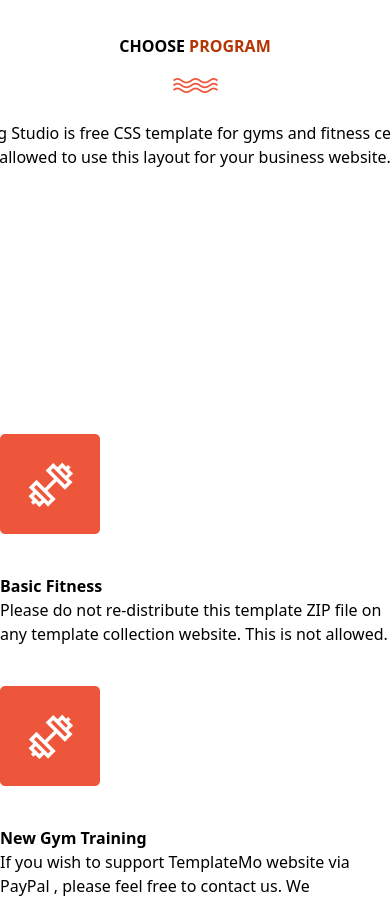
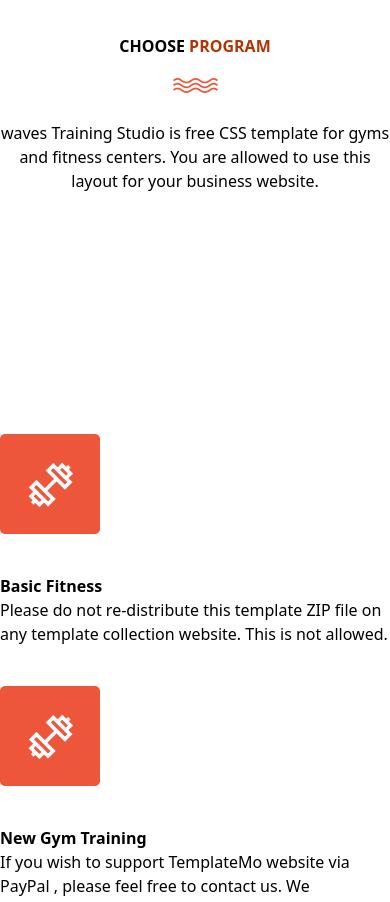
Before and after one commit to malcomowilla/gymLandingPage, a React (Vite) app: page / in a window 390 px wide. Shown: the part 1460-2362 px from the top of the page. Built offline with nearby package versions, Linux system fonts and the light colour scheme; what @shrutibalasa/tailwind-grid-auto-fit would draw is missing.

Commit message:
responsive so far so good12

```diff
--- a/src/About.jsx
+++ b/src/About.jsx
@@ -20,7 +20,7 @@ const About = () => {
              className='object-contain max-w-[200px]' />
             </div>
             <div className='mt-7 '>
-            <p className='text-center w-[600px] md:text-2xl font-thin'>waves
+            <p className='text-center max-w-[600px] md:text-2xl font-thin'>waves
 Training Studio is free CSS template for gyms and fitness centers. You are allowed to use
 this layout for your business website.</p>
             </div>
```
